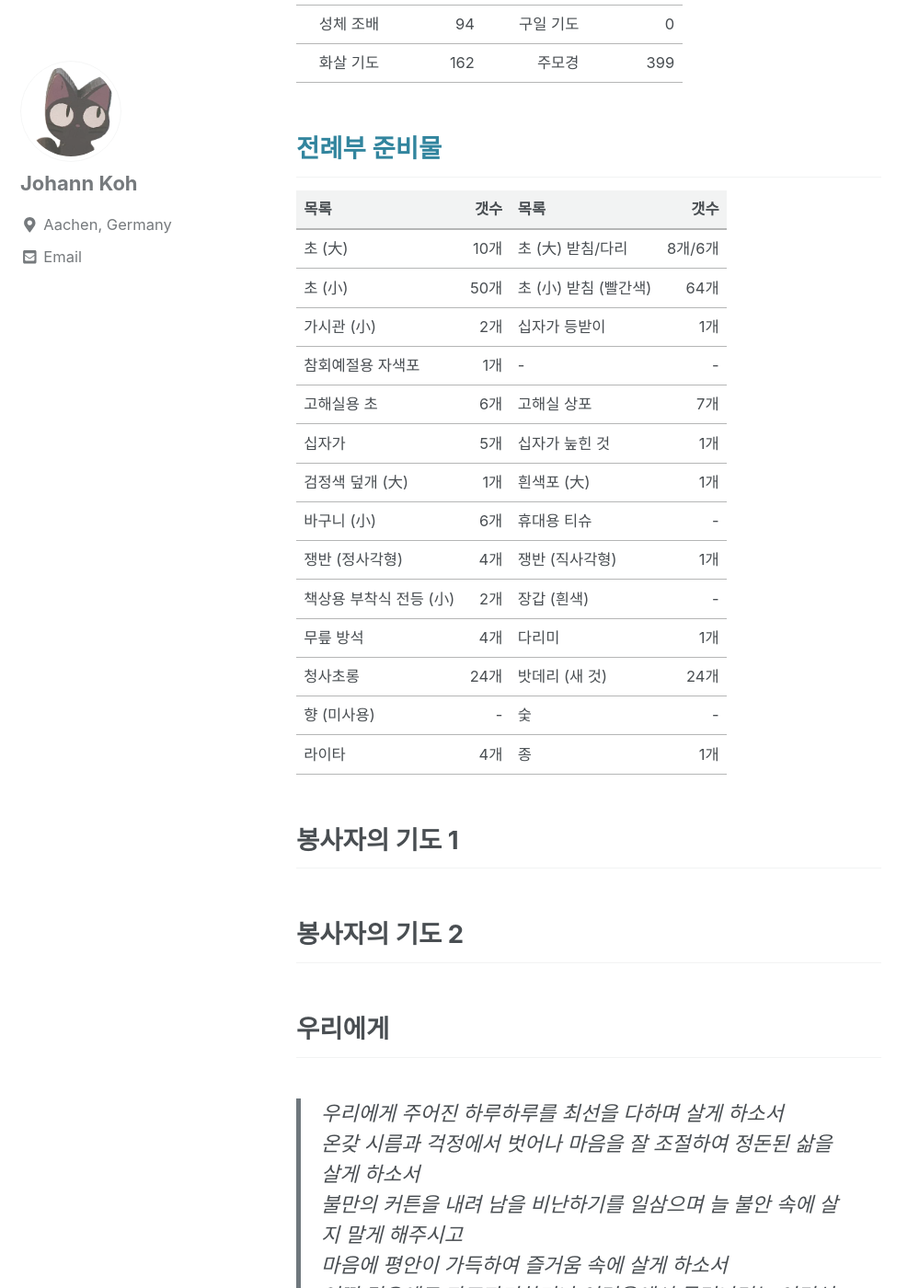
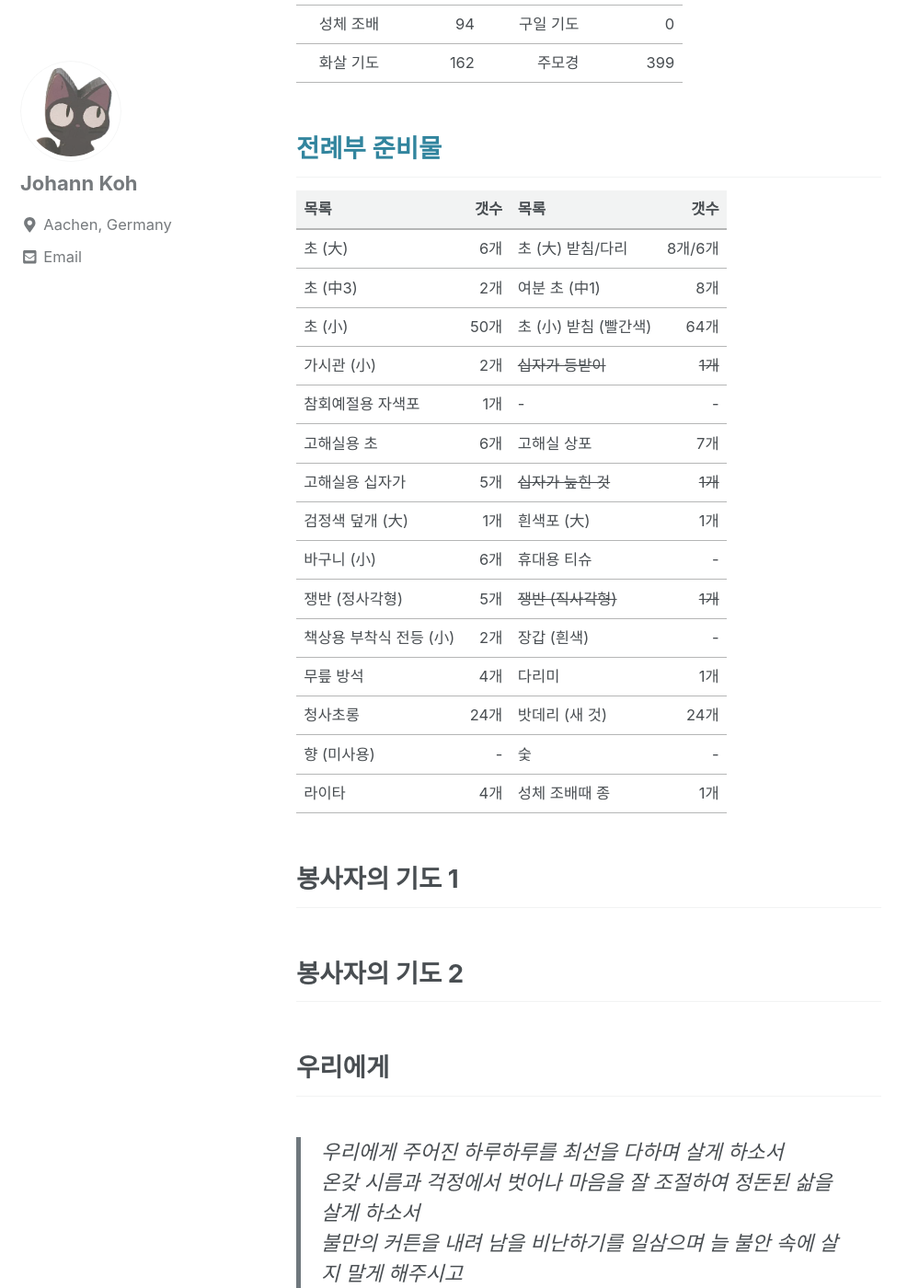
Before and after one commit to meuus/meuus.github.io, a Jekyll site: the page built from _posts/2020-02-05-liturgieplan.md, in a window 1280 px wide and 1400 px high, scrolled down 1256 px. Shown: the whole window at 92% size, without its empty margins (0-999 px from the left). Built offline with Jekyll 4.4.1, drawn with Linux system fonts in a browser that asks for light colours; cached includes are drawn as plain includes.

Commit message:
material table

```diff
--- a/_posts/2020-02-05-liturgieplan.md
+++ b/_posts/2020-02-05-liturgieplan.md
@@ -40,20 +40,21 @@ tags:
 
 |목록|갯수|목록|갯수|
 |---|---:|---|---:|
-|초 (大)| 10개| 초 (大) 받침/다리| 8개/6개|
+|초 (大)| 6개| 초 (大) 받침/다리| 8개/6개|
+|초 (中3)| 2개| 여분 초 (中1) | 8개|
 |초 (小)| 50개| 초 (小) 받침 (빨간색)| 64개|
-|가시관 (小)| 2개| 십자가 등받이| 1개|
+|가시관 (小)| 2개| <s>십자가 등받이</s>| <s>1개</s>|
 |참회예절용 자색포| 1개| - | - |
 |고해실용 초| 6개| 고해실 상포| 7개|
-|십자가| 5개|     십자가 눞힌 것| 1개|
+|고해실용 십자가| 5개|     <s>십자가 눞힌 것</s>| <s>1개</s>|
 |검정색 덮개 (大)| 1개 | 흰색포 (大)| 1개 |
 |바구니 (小)| 6개| 휴대용 티슈 | - |
-|쟁반 (정사각형)| 4개| 쟁반 (직사각형)| 1개|
+|쟁반 (정사각형)| 5개| <s>쟁반 (직사각형)</s>| <s>1개</s>|
 |책상용 부착식 전등 (小)| 2개| 장갑 (흰색)| - |
 |무릎 방석| 4개|    다리미| 1개|
 |청사초롱| 24개|    밧데리 (새 것)| 24개|
 | 향 (미사용)| - | 숯| - |
-|라이타| 4개| 종 | 1개|
+|라이타| 4개| 성체 조배때 종 | 1개|
 
 ## 봉사자의 기도 1
 
```
